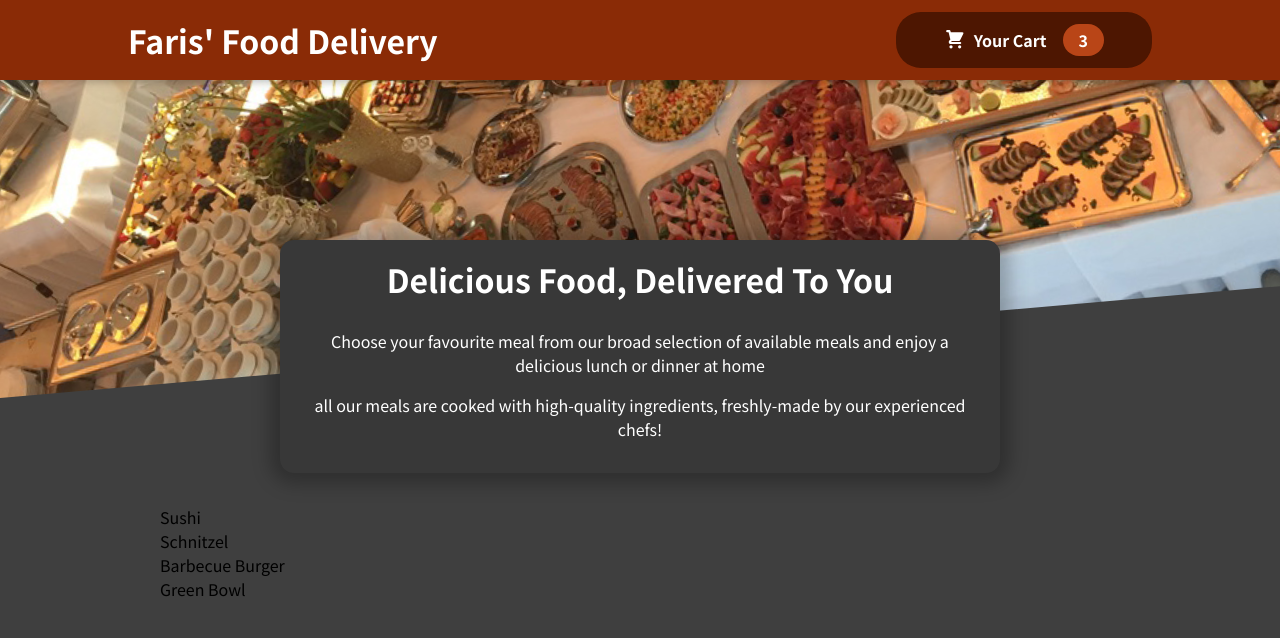
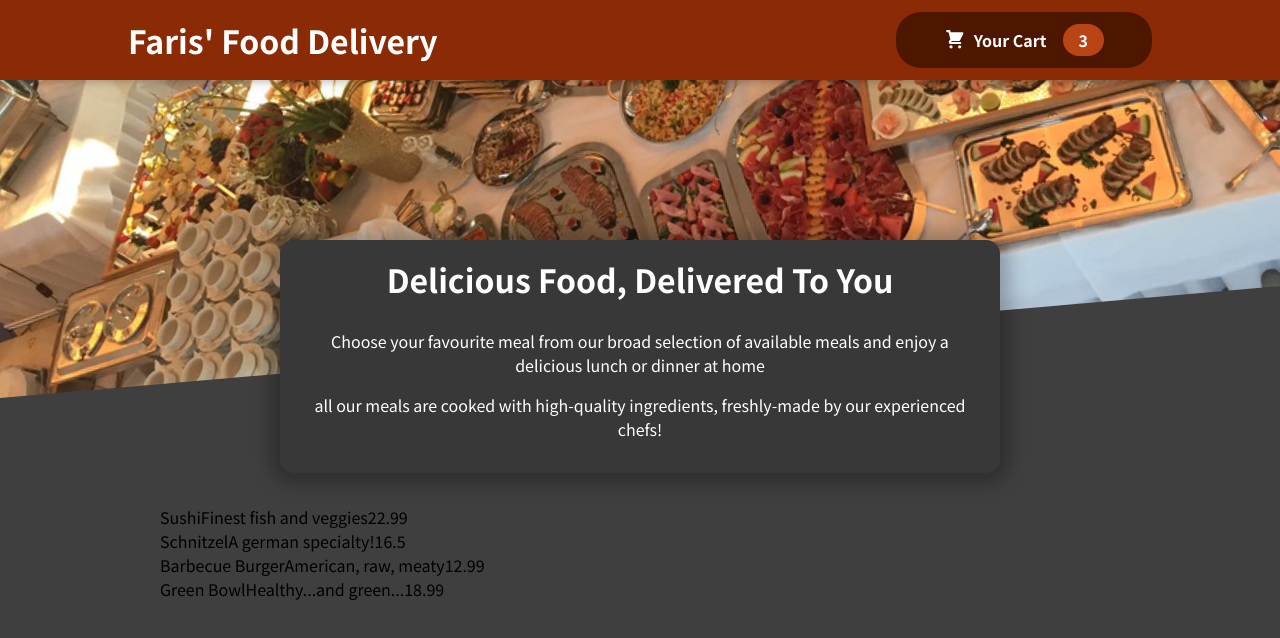
Before and after one commit to farischew/react-food-order-app, a React (Create React App) app: page / in a window 1280 px wide. Shown: the top 638 px of the page. Built offline with nearby package versions, Linux system fonts and the light colour scheme.

Commit message:
Adds MealItem output

```diff
--- a/src/components/Meal/AvailableMeals.js
+++ b/src/components/Meal/AvailableMeals.js
@@ -1,3 +1,5 @@
+import MealItem from "./MealItem";
+
 import classes from "./AvailableMeals.module.css";
 
 const DUMMY_MEALS = [
@@ -28,7 +30,9 @@ const DUMMY_MEALS = [
 ];
 
 const AvailableMeals = () => {
-  const mealsList = DUMMY_MEALS.map((meal) => <li>{meal.name}</li>);
+  const mealsList = DUMMY_MEALS.map((meal) => (
+    <MealItem meal={meal}></MealItem>
+  ));
 
   return (
     <section className={classes.meals}>
--- /dev/null
+++ b/src/components/Meal/MealItem.js
@@ -0,0 +1,11 @@
+const MealItem = (props) => {
+  return (
+    <li>
+      {props.meal.name}
+      {props.meal.description}
+      {props.meal.price}
+    </li>
+  );
+};
+
+export default MealItem;
```
